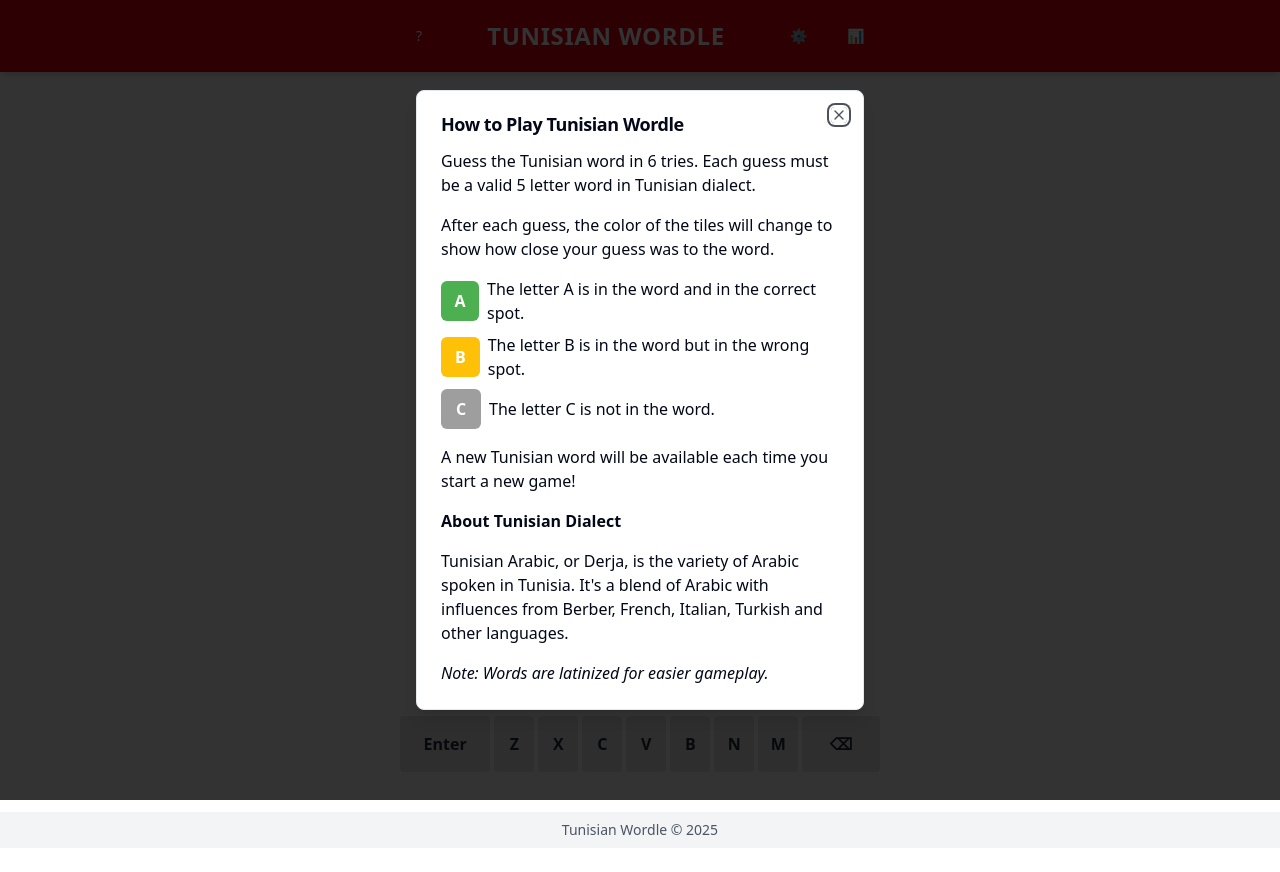
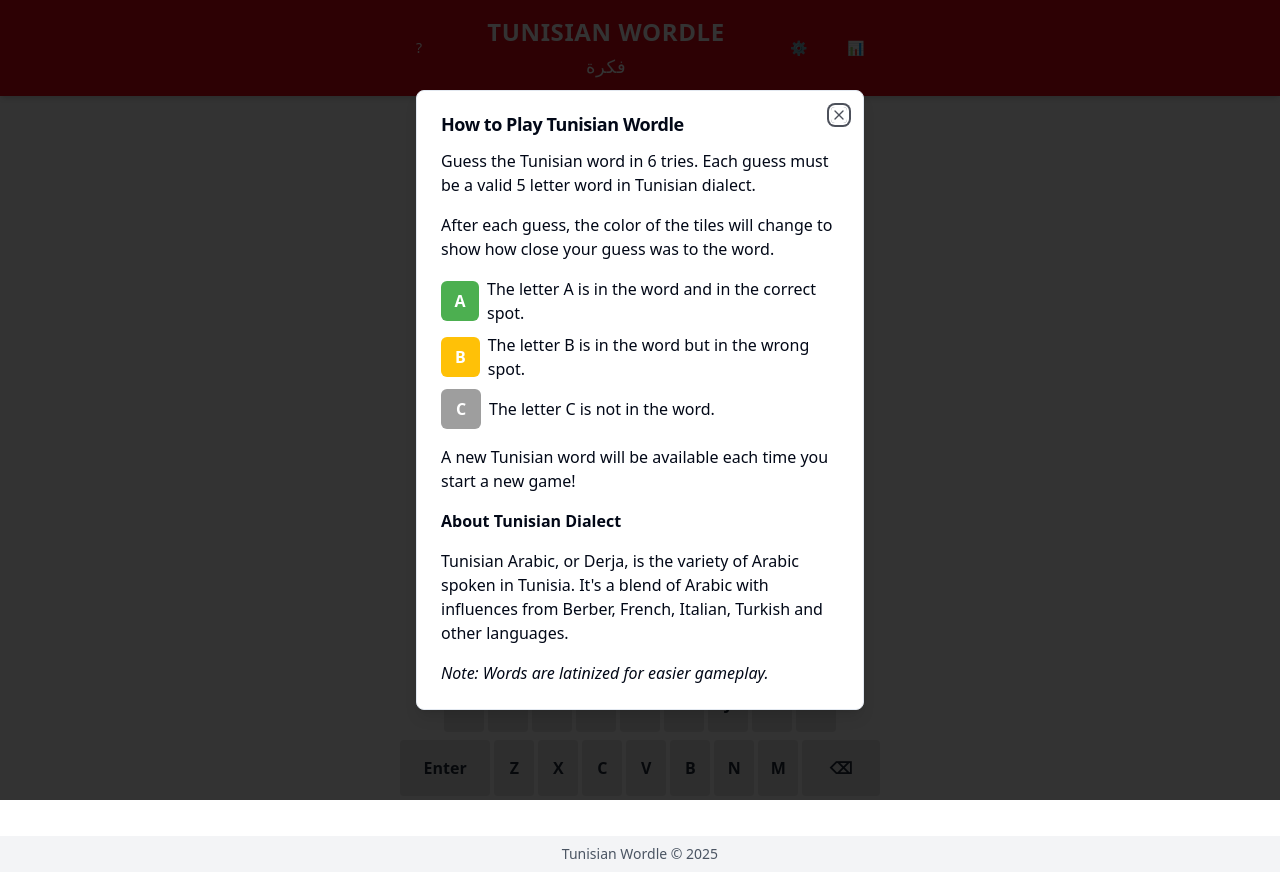
Before and after one commit to azizbensalem/tunisian-wordle, a React (Vite) app: page / in a window 1280 px wide. Before the commit the page ends 848 px from the top, so only its background shows below. Built offline with nearby package versions, Linux system fonts and the light colour scheme.

Commit message:
Use Arabic keyword
The game now uses an Arabic keyword instead of a Latin one.

```diff
--- a/src/components/GameBoard.tsx
+++ b/src/components/GameBoard.tsx
@@ -47,7 +47,7 @@ const GameBoard: React.FC<GameBoardProps> = ({
   wordLength,
 }) => {
   const getEvaluations = (guess: string): CellState[] => {
-    const evaluation: CellState[] = Array(5).fill("absent");
+    const evaluation: CellState[] = Array(wordLength).fill("absent");
     const targetChars = targetWord.split("");
 
     // First, mark correct ones
--- a/src/components/Settings.tsx
+++ b/src/components/Settings.tsx
@@ -1,4 +1,3 @@
-
 import React from "react";
 import { Dialog, DialogContent, DialogHeader, DialogTitle } from "@/components/ui/dialog";
 import { Select, SelectContent, SelectItem, SelectTrigger, SelectValue } from "@/components/ui/select";
@@ -50,7 +49,7 @@ const Settings: React.FC<SettingsProps> = ({
           </div>
 
           <div className="flex items-center justify-between">
-            <Label>Show Arabic Script</Label>
+            <Label>Show Latin Script</Label>
             <Switch
               checked={showArabic}
               onCheckedChange={onShowArabicChange}
--- a/src/pages/Index.tsx
+++ b/src/pages/Index.tsx
@@ -55,12 +55,15 @@ const Index = () => {
   // Initialize game with new word length
   const startNewGame = () => {
     const newTarget = getRandomWord(wordLength);
-    setTargetWord(newTarget);
+    setTargetWord({
+      arabic: newTarget.arabic,
+      latin: newTarget.latin.toUpperCase()
+    });
     setGuesses([]);
     setCurrentGuess("");
     setGameOver(false);
     setHasWon(false);
-    console.log("New game started. Word to guess:", newTarget.latin); // For debugging
+    console.log("New game started. Word to guess:", newTarget.arabic); // For debugging
   };
 
   // Handle word length change
@@ -164,7 +167,6 @@ const Index = () => {
 
   return (
     <div className="min-h-screen flex flex-col bg-white">
-      {/* Header */}
       <header className="bg-tunisia-red text-white py-4 shadow-md">
         <div className="container max-w-lg mx-auto px-4 flex justify-between items-center">
           <Button
@@ -174,13 +176,11 @@ const Index = () => {
           >
             ?
           </Button>
-          <h1 className="text-2xl font-bold tracking-wide">
-            TUNISIAN WORDLE
-            {showArabic && targetWord.arabic && (
-              <div className="text-lg font-normal mt-1 text-center">
-                {targetWord.arabic}
-              </div>
-            )}
+          <h1 className="text-2xl font-bold tracking-wide text-center">
+            <div>TUNISIAN WORDLE</div>
+            <div className="text-lg font-normal mt-1 text-center" dir="rtl">
+              {targetWord.arabic}
+            </div>
           </h1>
           <div className="flex gap-2">
             <Button
@@ -201,7 +201,6 @@ const Index = () => {
         </div>
       </header>
 
-      {/* Game Board */}
       <main className="flex-1 container max-w-lg mx-auto px-4 py-8 flex flex-col items-center justify-between gap-8">
         <div className="game-board w-full flex justify-center">
           <GameBoard
@@ -212,7 +211,6 @@ const Index = () => {
           />
         </div>
 
-        {/* Keyboard */}
         <div className="w-full">
           <Keyboard
             onKeyPress={handleKeyPress}
@@ -222,12 +220,10 @@ const Index = () => {
         </div>
       </main>
 
-      {/* Footer */}
       <footer className="bg-gray-100 py-2 text-center text-sm text-gray-600">
         <p>Tunisian Wordle &copy; 2025</p>
       </footer>
 
-      {/* Modals */}
       <GameStats
         isOpen={showStats}
         onClose={() => setShowStats(false)}
```
